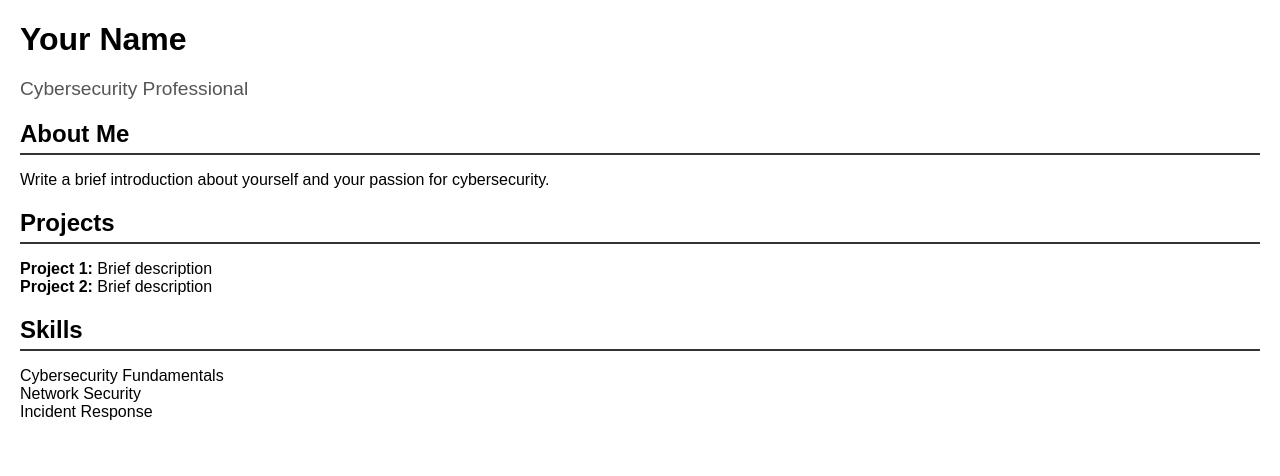
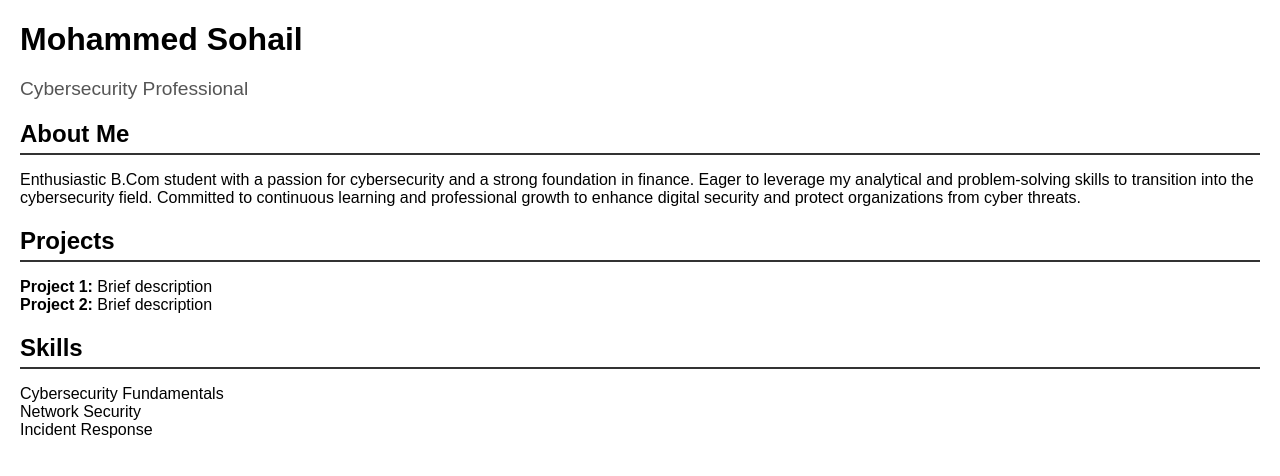
Before and after one commit to MohammedSohail86/MohammedSohail, a plain HTML site: page index.html in a window 1280 px wide. Drawn offline with Linux system fonts and the light colour scheme.

Commit message:
Update index.html

```diff
--- a/index.html
+++ b/index.html
@@ -3,18 +3,18 @@
 <head>
     <meta charset="UTF-8">
     <meta name="viewport" content="width=device-width, initial-scale=1.0">
-    <title>Your Name - Cybersecurity Portfolio</title>
+    <title>Your Name - Mohammed Sohail</title>
     <link rel="stylesheet" href="style.css">
 </head>
 <body>
     <header>
-        <h1>Your Name</h1>
+        <h1>Mohammed Sohail</h1>
         <p>Cybersecurity Professional</p>
     </header>
 
     <section id="about">
         <h2>About Me</h2>
-        <p>Write a brief introduction about yourself and your passion for cybersecurity.</p>
+        <p>Enthusiastic B.Com student with a passion for cybersecurity and a strong foundation in finance. Eager to leverage my analytical and problem-solving skills to transition into the cybersecurity field. Committed to continuous learning and professional growth to enhance digital security and protect organizations from cyber threats.</p>
     </section>
 
     <section id="projects">
@@ -37,7 +37,7 @@
     </section>
 
     <footer>
-        <p>Contact: your@email.com | LinkedIn: linkedin.com/in/yourprofile</p>
+        <p>Contact: info.teamcybersecurity@gmail.com | LinkedIn: https://www.linkedin.com/in/mohammedsohail0666/</p>
     </footer>
 </body>
 </html>
```
